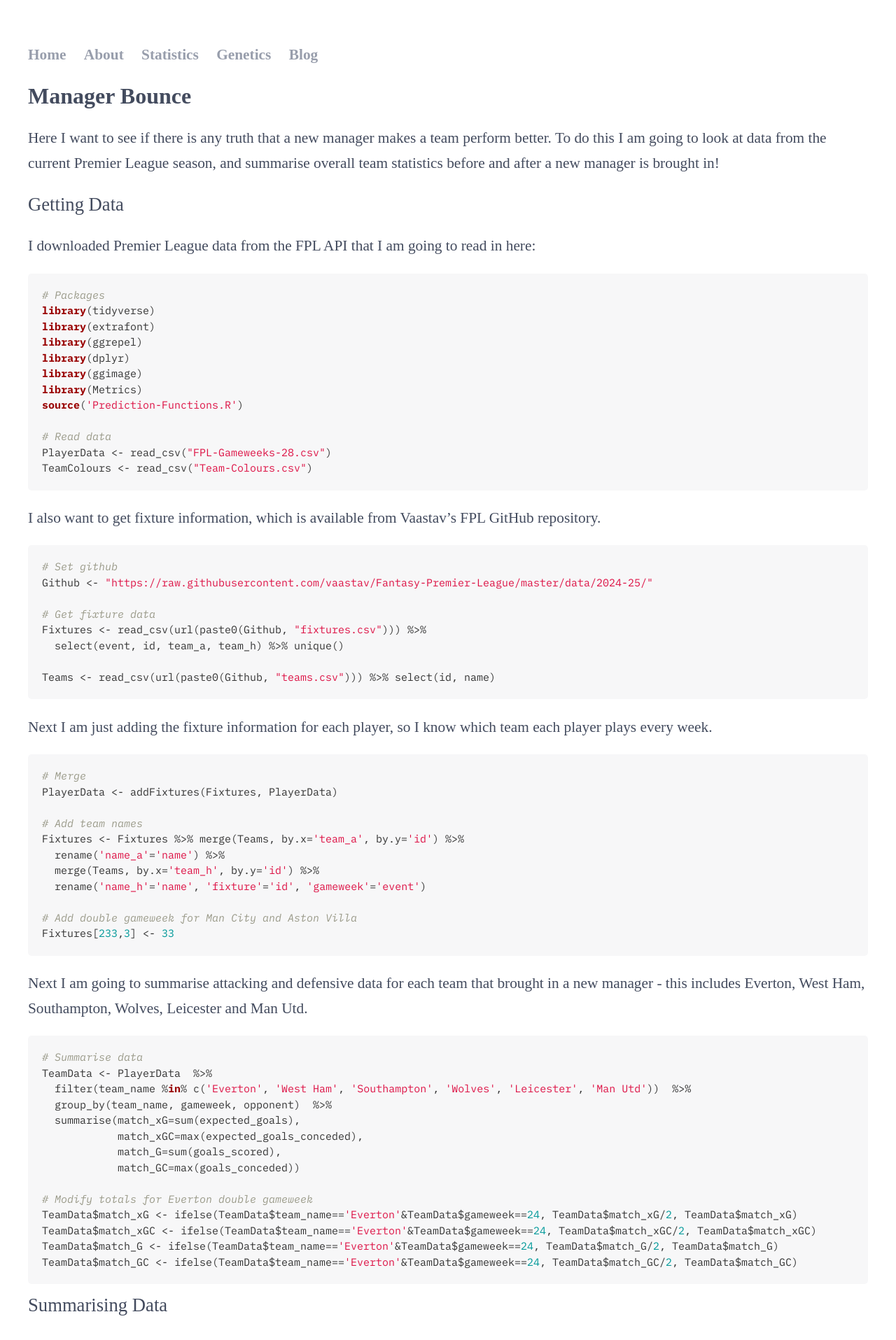
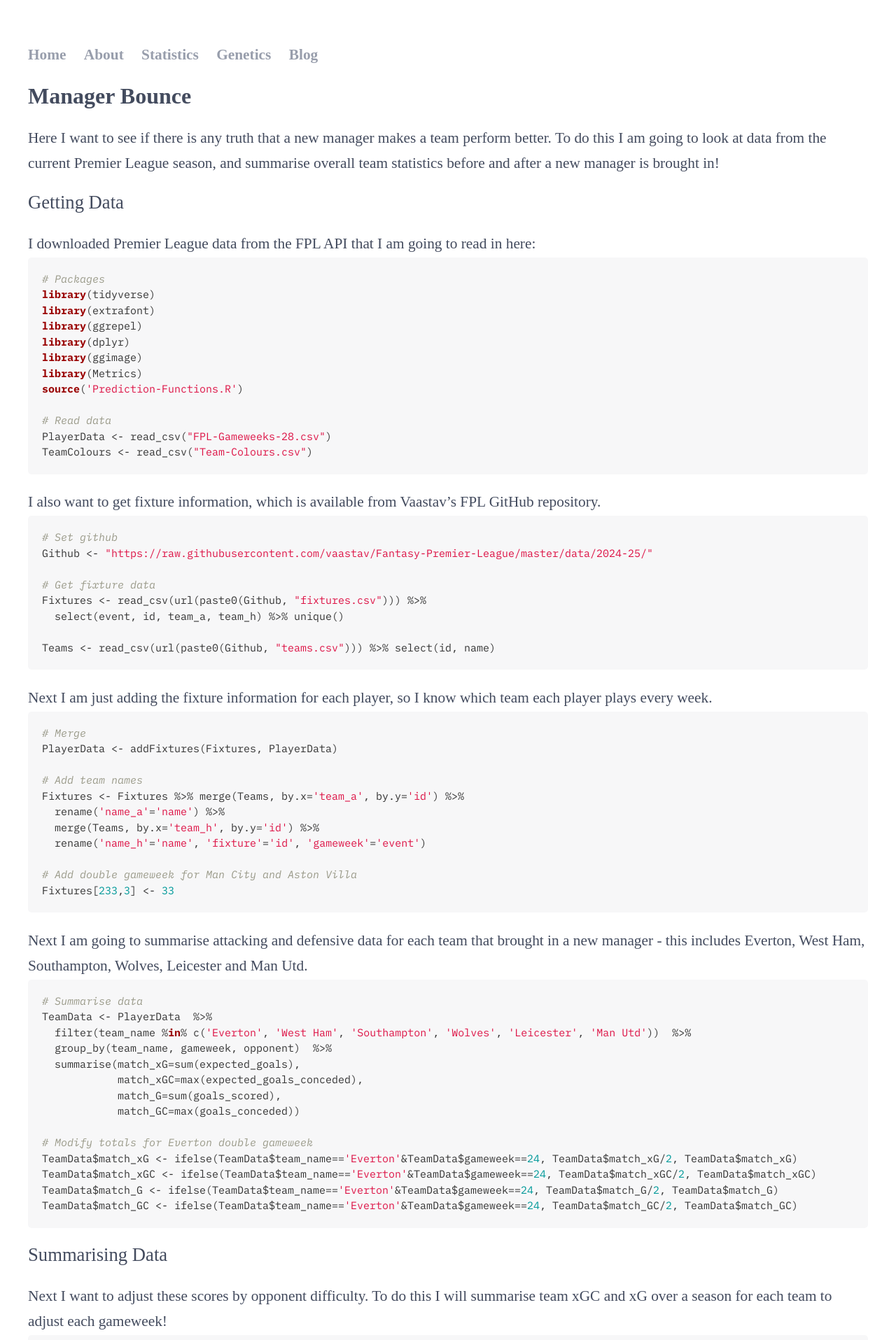
Before and after one commit to alicesmail12/alicesmail12.github.io, a Jekyll site: the page Blog/NewManager/NewManager.html, which Jekyll copies as it is, in a window 1280 px wide. Shown: the top 1915 px of the page at 70% size. Built offline with Jekyll 4.4.1, drawn with Linux system fonts in a browser that asks for light colours; some web fonts are replaced.

Commit message:
Update NewManager.html

```diff
--- a/Blog/NewManager/NewManager.html
+++ b/Blog/NewManager/NewManager.html
@@ -243,7 +243,8 @@ if (window.hljs) {
   }
 }
 </script>
-  <link rel="preconnect" href="https://fonts.googleapis.com">
+
+<link rel="preconnect" href="https://fonts.googleapis.com">
 <link rel="preconnect" href="https://fonts.gstatic.com" crossorigin>
 <link href="https://fonts.googleapis.com/css2?family=IBM+Plex+Mono:ital,wght@0,100;0,200;0,300;0,400;0,500;0,600;0,700;1,100;1,200;1,300;1,400;1,500;1,600;1,700&display=swap" rel="stylesheet">
 
@@ -361,7 +362,7 @@ pre:not([class]) {
 p {
 	display: block;
 	margin-block-start: 1em;
-	margin-block-end: 1em;
+	margin-block-end: 0.1em;
 	margin-inline-start: 0px;
 	margin-inline-end: 0px;
 }
@@ -370,7 +371,7 @@ h1 {
 	display: block;
 	font-size: 2em;
 	margin-block-start: 0.67em;
-	margin-block-end: 0.67em;
+	margin-block-end: 0.1em;
 	margin-inline-start: 0px;
 	margin-inline-end: 0px;
 	font-weight: bold;
@@ -380,10 +381,9 @@ h1 {
 h2 {
 	display: block;
 	margin-block-start: 0.67em;
-	margin-block-end: 0em;
+	margin-block-end: 0.1em;
 	margin-inline-start: 0px;
 	margin-inline-end: 0px;
-	margin-top: 0;
 }
 
 ul, dir {
```
